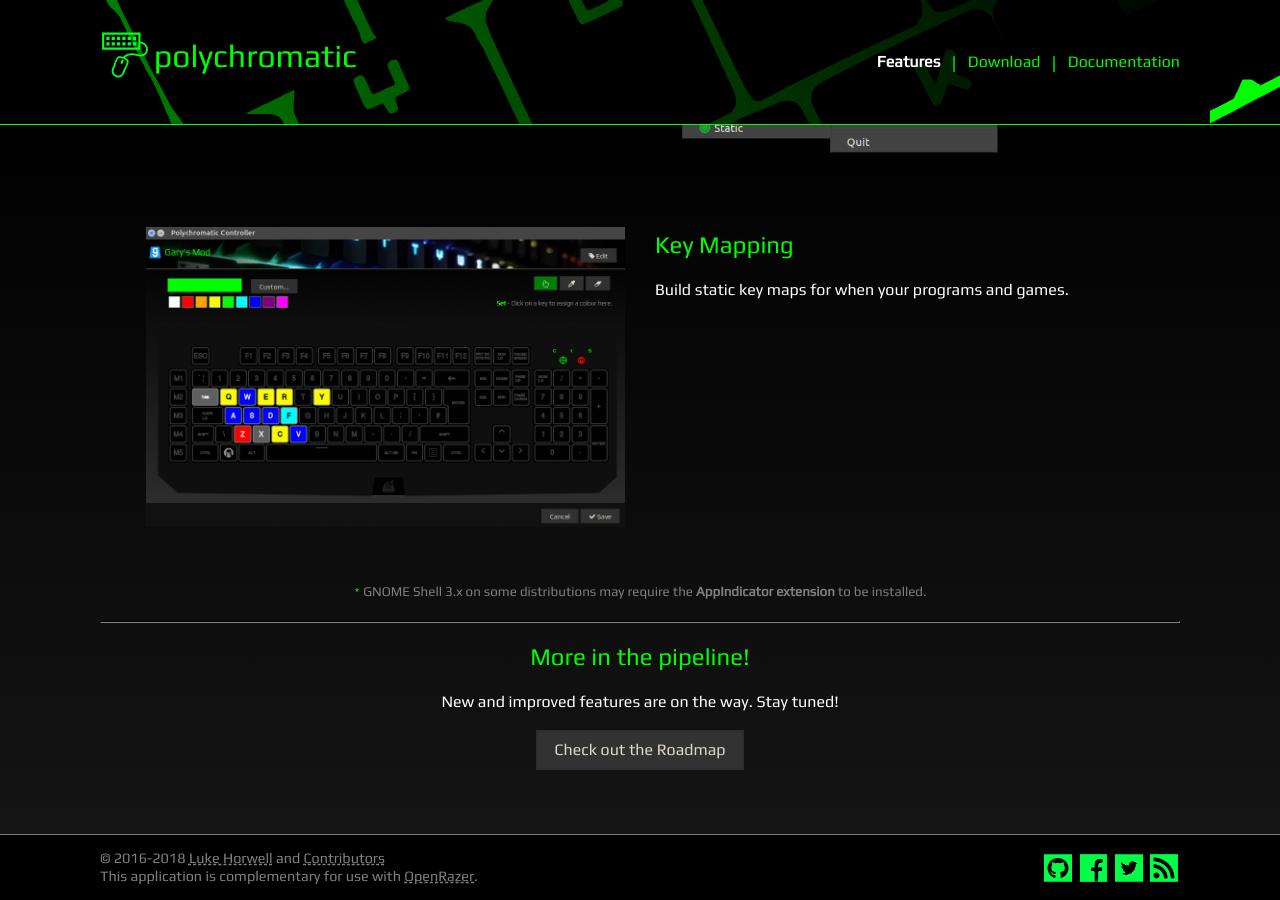
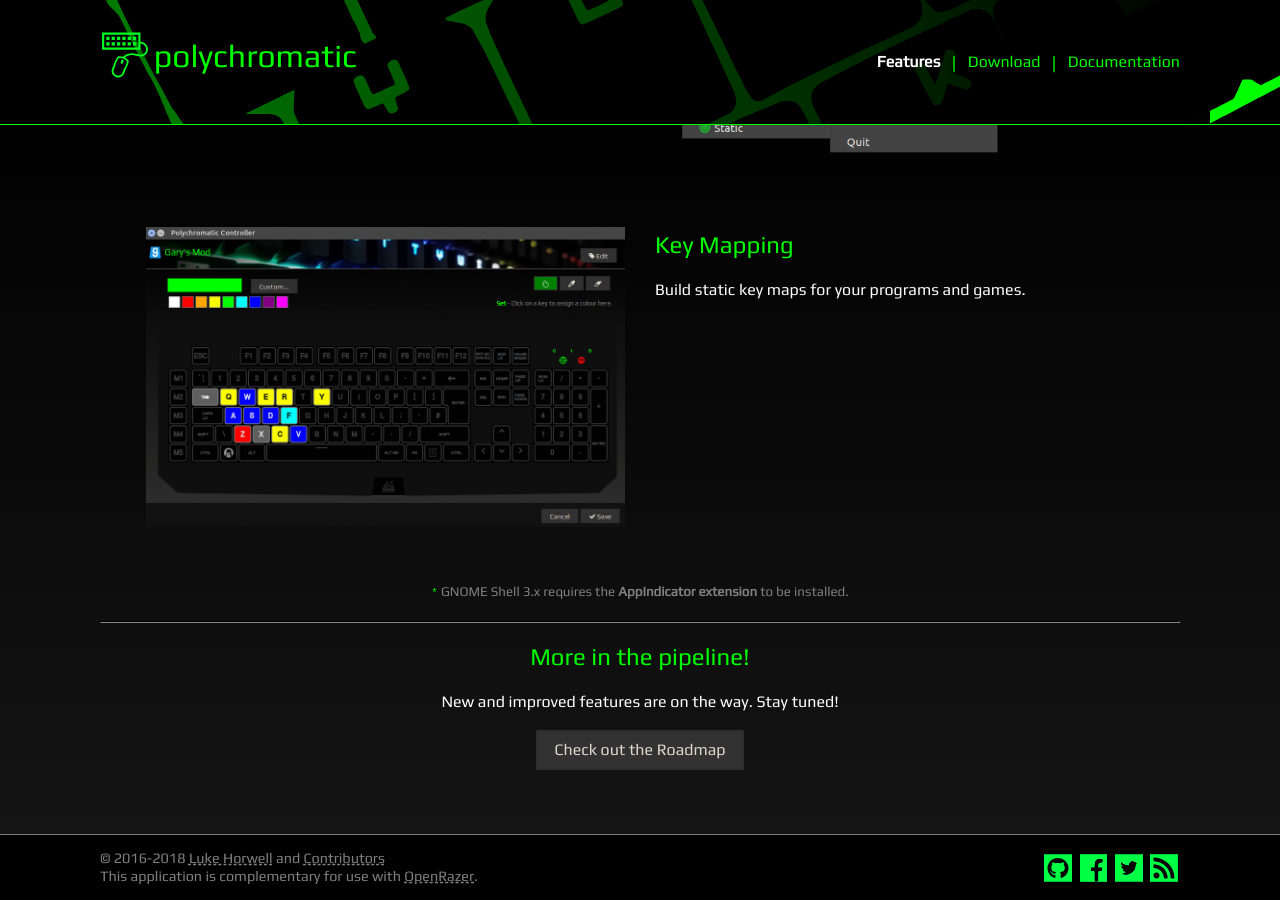
Before and after one commit to polychromatic/website, a Jekyll site: the page built from pages/features.md, in a window 1280 px wide and 900 px high, scrolled down 729 px. Built offline with Jekyll 4.4.1, drawn with Linux system fonts in a browser that asks for light colours.

Commit message:
Correct typo(s).

```diff
--- a/_includes/header.html
+++ b/_includes/header.html
@@ -22,7 +22,7 @@
 
         <div class="trigger">
             {% for subpage in site.navigation %}
-                <a href="{{ subpage.url }}" onclick="changePage(this)" class="nav-btn {% if subpage.url == page.permalink %}active{% endif %} {% if subpage.url == '/docs/' %}no-barba{% endif %}">{{ subpage.text }}</a>
+                <a href="{{ subpage.url }}" onclick="changePage(this)" class="nav-btn {% if subpage.url == page.permalink %}active{% endif %}">{{ subpage.text }}</a>
                 <div class="seperator">|</div>
             {% endfor %}
         </div>
--- a/pages/features.md
+++ b/pages/features.md
@@ -24,14 +24,14 @@ features:
 
     - title: Key Mapping
       img: /assets/img/features/keymapping.gif
-      text: Build static key maps for when your programs and games.
+      text: Build static key maps for your programs and games.
       points: null
 
 
 ---
 
 {:.center .grey}
-<small>`*` GNOME Shell 3.x on some distributions may require the **AppIndicator extension** to be installed.</small>
+<small>`*` GNOME Shell 3.x requires the **AppIndicator extension** to be installed.</small>
 
 ---
 
```
Also changed, not shown: pages/download.md (+1 -1 lines).
